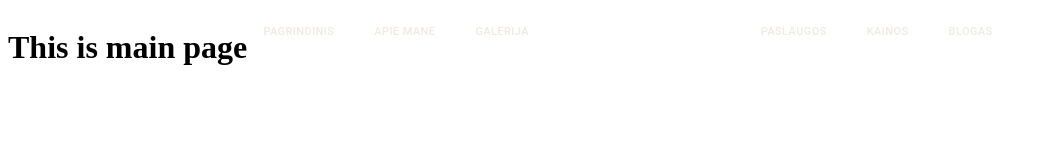
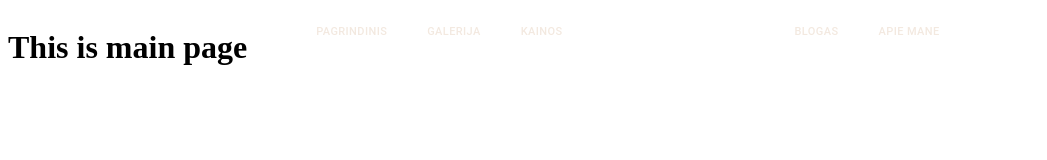
Before and after one commit to vytautas554/rluz-fe, a React (Create React App) app: page / in a window 1280 px wide. Shown: the top 160 px of the page, without its empty margins (0-1047 px from the left). Built offline with nearby package versions, Linux system fonts and the light colour scheme.

Commit message:
change nav sequence

```diff
--- a/src/components/MainNavigation/MainNavigation.tsx
+++ b/src/components/MainNavigation/MainNavigation.tsx
@@ -3,11 +3,10 @@ import { Link as RouterLink } from 'react-router-dom';
 
 const navItems = [
   { name: 'Pagrindinis', route: '/' },
-  { name: 'Apie mane', route: '/about' },
   { name: 'Galerija', route: '/gallery' },
-  { name: 'Paslaugos', route: '/' },
   { name: 'Kainos', route: '/prices' },
   { name: 'Blogas', route: '/blog' },
+  { name: 'Apie mane', route: '/about' },
 ];
 
 function MainNavigation() {
```
